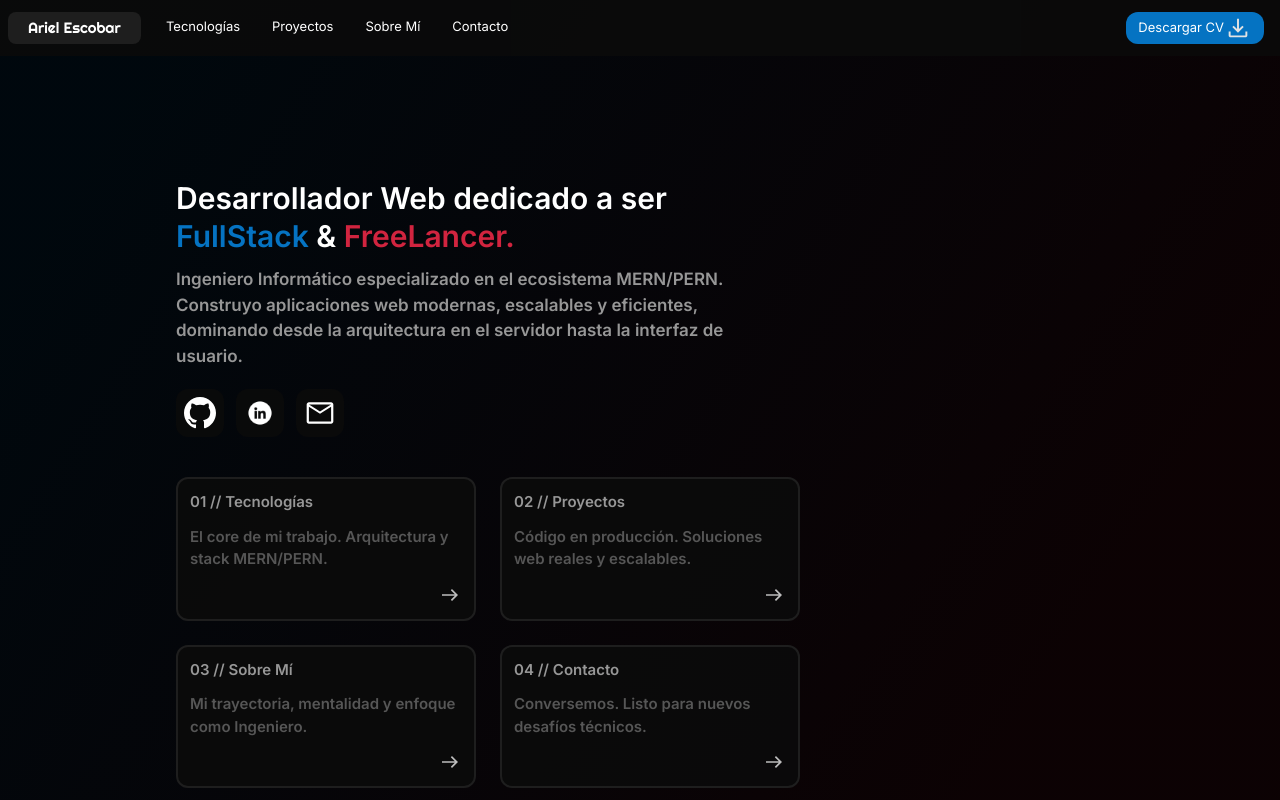
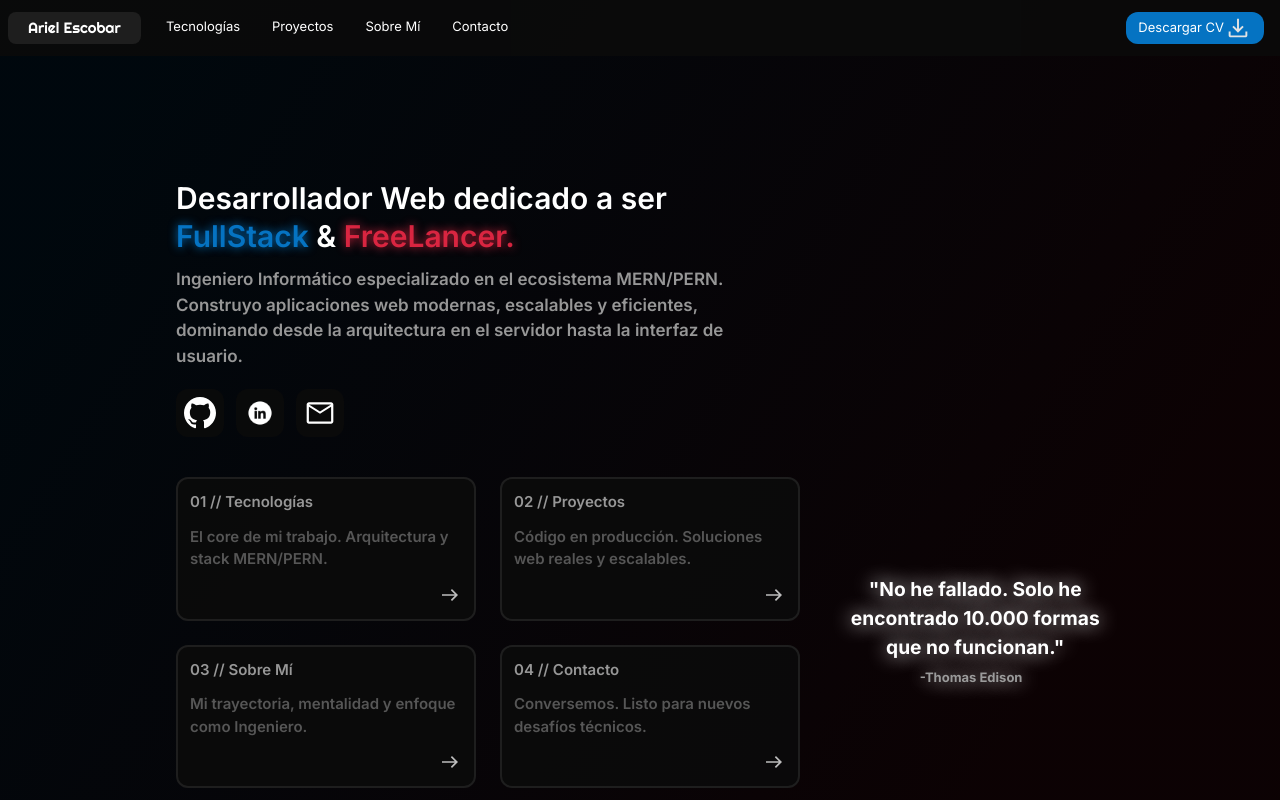
Before and after one commit to arielsitocs/Portafolio, a Next.js app: page / in a window 1280 px wide. Shown: the top 800 px of the page. Built offline with nearby package versions, Linux system fonts and the light colour scheme.

Commit message:
Landing update, responsive changes, grids changes

```diff
--- a/package.json
+++ b/package.json
@@ -14,7 +14,8 @@
     "next": "16.1.4",
     "react": "19.2.3",
     "react-dom": "19.2.3",
-    "sonner": "^2.0.7"
+    "sonner": "^2.0.7",
+    "typewriter-effect": "^2.22.0"
   },
   "devDependencies": {
     "@tailwindcss/postcss": "^4",
--- a/src/components/Contact.tsx
+++ b/src/components/Contact.tsx
@@ -40,8 +40,8 @@ export default function Contact() {
   }
 
   return (
-    <section id="contact" className="w-full min-h-fit px-4 lg:px-44 py-40 flex flex-col">
-      <div className="grid md:grid-cols-[35%_70%] grid-cols-1 gap-10">
+    <section id="contact" className="w-full min-h-fit px-4 xl:px-44 py-40 flex flex-col">
+      <div className="grid lg:grid-cols-[30%_70%] grid-cols-1 gap-10">
         <div className="flex flex-col justify-center items-center gap-1 text-white text-center">
           <h1 className="text-[clamp(24px,1.5vw,60px)] font-bold">¿Algo captó tu atención?</h1>
           <h1 className="text-[clamp(24px,1.4vw,60px)] font-bold">Envíame un correo aquí</h1>
--- a/src/components/Footer.tsx
+++ b/src/components/Footer.tsx
@@ -2,7 +2,7 @@
 export default function Footer() {
   return (
     <footer className="w-full h-[70px] flex items-center justify-center border-t-3 border-gray-background">
-      <p className="text-gray-text text-[clamp(14px,1.5vw,16px)]">©2026 <span className="text-light-primary-red">Ariel Escobar</span> - Todos los derechos reservados.</p>
+      <p className="text-gray-text text-[clamp(11px,1.5vw,16px)]">©2026 <span className="text-light-primary-red">Ariel Escobar</span> - Todos los derechos reservados.</p>
     </footer>
   )
 }
--- a/src/components/Landing.tsx
+++ b/src/components/Landing.tsx
@@ -1,4 +1,6 @@
 "use client"
+
+import Image from "next/image";
 
 import LinkTo from "./ui/LinkTo";
 
@@ -7,26 +9,32 @@ import LinkedinIcon from "@/public/linkedin-icon.png";
 import MailIcon from "@/public/mail-icon.svg";
 
 import LandingCard from "./ui/LandingCard";
+import WritterPhrase from "./ui/Phrase";
 
 export default function Landing() {
   return (
-    <section id="landing" className="w-full min-h-[100vh] bg-landing-gradient px-4 lg:px-44 py-30 lg:py-44 flex flex-col border-b-3 border-gray-background">
+    <section id="landing" className="w-full min-h-[100vh] bg-landing-gradient px-4 xl:px-44 py-30 lg:py-44 flex flex-col border-b-3 border-gray-background">
       <div className="text-white font-semibold">
         <h1 className="text-[clamp(24px,3vw,30px)]">Desarrollador Web dedicado a ser</h1>
-        <h1  className="text-[clamp(24px,3vw,30px)] mt-[-7px] mb-2"><span className="text-primary-blue">FullStack</span> & <span className="text-light-primary-red">FreeLancer.</span></h1>
+        <h1 className="text-[clamp(24px,3vw,30px)] mt-[-7px] mb-2"><span className="text-primary-blue [text-shadow:0_0_10px_var(--primary-blue)]">FullStack</span> & <span className="text-light-primary-red  [text-shadow:0_0_10px_var(--light-primary-red)]">FreeLancer.</span></h1>
         <p className=" lg:max-w-[60%] text-gray-text text-[clamp(13px,3vw,17px)]">Ingeniero Informático especializado en el ecosistema MERN/PERN. Construyo aplicaciones web modernas,
           escalables y eficientes, dominando desde la arquitectura en el servidor hasta la interfaz de usuario.</p>
       </div>
-      <div className="flex gap-3 mt-5 mb-5 md:mb-10">
+      <div className="flex gap-3 mt-5 mb-10 md:mb-10">
         <LinkTo href="https://github.com/arielsitocs" icon={GithubIcon} />
         <LinkTo href="https://www.linkedin.com/in/ariel-escobar/" icon={LinkedinIcon} />
         <LinkTo href="#contact" icon={MailIcon} />
       </div>
-      <div className="grid grid-cols-[100%] justify-center md:justify-normal md:grid-cols-[45%_45%] lg:grid-cols-[300px_300px] gap-6 ">
-        <LandingCard number='01' name="Tecnologías" text="El core de mi trabajo. Arquitectura y stack MERN/PERN." to="#technologies" />
-        <LandingCard number='02' name="Proyectos" text="Código en producción. Soluciones web reales y escalables." to="#projects" />
-        <LandingCard number='03' name="Sobre Mí" text="Mi trayectoria, mentalidad y enfoque como Ingeniero." to="#about" />
-        <LandingCard number='04' name="Contacto" text="Conversemos. Listo para nuevos desafíos técnicos." to="#contact" />
+      <div className="flex items-center">
+        <div className="grid grid-cols-[100%] w-full  lg:grid-cols-[300px_300px] gap-6 ">
+          <LandingCard number='01' name="Tecnologías" text="El core de mi trabajo. Arquitectura y stack MERN/PERN." to="#technologies" />
+          <LandingCard number='02' name="Proyectos" text="Código en producción. Soluciones web reales y escalables." to="#projects" />
+          <LandingCard number='03' name="Sobre Mí" text="Mi trayectoria, mentalidad y enfoque como Ingeniero." to="#about" />
+          <LandingCard number='04' name="Contacto" text="Conversemos. Listo para nuevos desafíos técnicos." to="#contact" />
+        </div>
+        <div className="hidden lg:flex flex-col ml-[5%]  w-full">
+            <WritterPhrase />
+        </div>
       </div>
     </section>
   )
--- a/src/components/Projects.tsx
+++ b/src/components/Projects.tsx
@@ -40,7 +40,7 @@ export default function Projects() {
   ]
 
   return (
-    <section id="projects" className="w-full min-h-fit px-4 lg:px-44 py-10 flex flex-col border-b-3 border-gray-background">
+    <section id="projects" className="w-full min-h-fit px-4 xl:px-44 py-10 flex flex-col border-b-3 border-gray-background">
       <div className="flex-none mb-10">
         <div className="flex items-center gap-4">
           <h1 className="text-white font-bold text-[clamp(23px,1.7vw,100px)]">
--- a/src/components/Technologies.tsx
+++ b/src/components/Technologies.tsx
@@ -112,7 +112,7 @@ export default function Technologies() {
   ]
 
   return (
-    <section id="technologies" className="w-full min-h-[100vh] px-4 lg:px-44 py-10 flex flex-col bg-secondary-background border-b-3 border-gray-background">
+    <section id="technologies" className="w-full min-h-[100vh] px-4 xl:px-44 py-10 flex flex-col bg-secondary-background border-b-3 border-gray-background">
       <div className="flex-none mb-10">
         <div className="flex items-center gap-4">
           <h1 className="text-white font-bold text-[clamp(23px,1.7vw,100px)]">
--- a/src/components/ui/LandingCard.tsx
+++ b/src/components/ui/LandingCard.tsx
@@ -7,7 +7,7 @@ import ArrowRight from "@/public/arrow-right-icon.svg";
 export default function LandingCard({ number, name, text, to }: LandingCardTypes) {
     return (
         <a href={to} className="w-full">
-            <div className="group flex flex-col gap-3  text-white p-3 rounded-xl bg-gray-background font-semibold border-2 border-dark-gray-background hover:border-gray-700 cursor-pointer hover:translate-y-[-5px] hover:bg-primary-gradient transition-all">
+            <div className="group flex flex-col gap-3 text-white p-3 rounded-xl bg-gray-background font-semibold border-2 border-dark-gray-background hover:border-gray-700 cursor-pointer hover:translate-y-[-5px] hover:bg-primary-gradient transition-all">
                 <h1 className="text-gray-text text-[clamp(15px,1vw,16px)]">{number} // {name}</h1>
                 <p className="text-dark-text group-hover:text-gray-text text-[clamp(15px,1vw,16px)]" >{text}</p>
                 <Image src={ArrowRight} width={24} height={24} alt="Arrow Right Icon" className="ml-auto" />
--- /dev/null
+++ b/src/components/ui/Phrase.tsx
@@ -0,0 +1,21 @@
+"use client";
+
+import Typewriter from 'typewriter-effect';
+
+export default function WritterPhrase() {
+  return (
+    <div className=" font-bold text-white text-[clamp(18px,1.5vw,27px)] text-center [text-shadow:0_0_20px_white]">
+      <Typewriter
+        onInit={(typewriter) => {
+          typewriter
+            .typeString('"No he fallado. Solo he encontrado 10.000 formas que no funcionan." <br/> <span class="text-gray-text text-[clamp(13px,1vw,18px)]">-Thomas Edison</span>')
+            .start();
+        }}
+        options={{
+          delay: 20,
+          cursor: '|'
+        }}
+      />
+    </div>
+  );
+}
```
Also changed, not shown: 1 other file (tests, documents, lock files or other folders).
